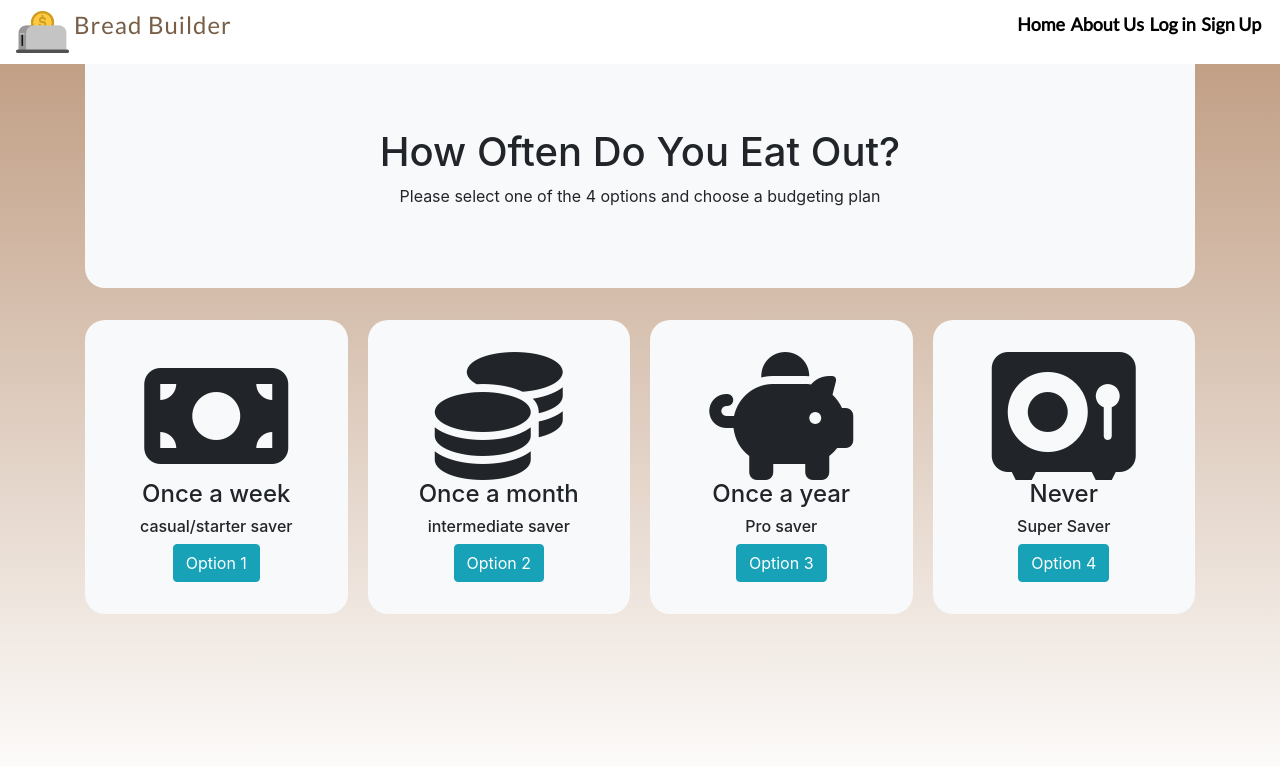
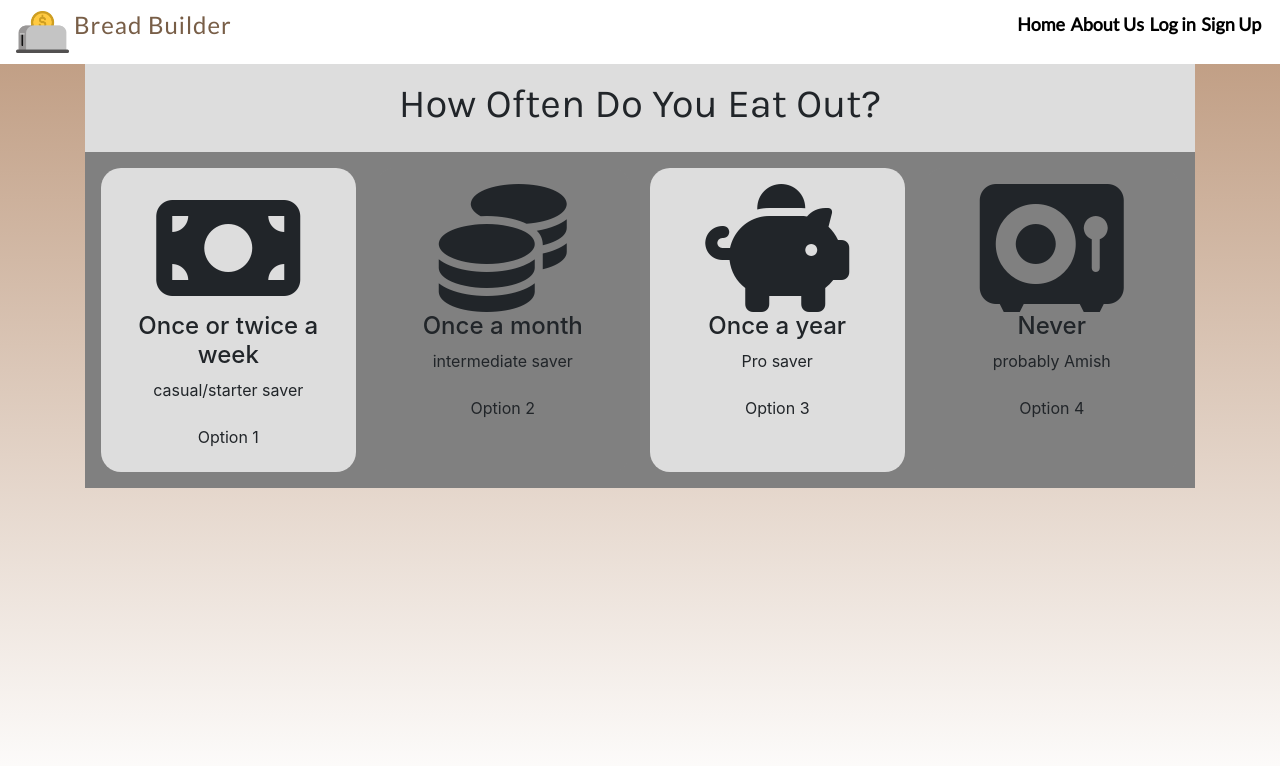
Before and after one commit to NotTheRealKeith/BreadBuilderApp, a Python web app: template BreadBuilderProject/Website/templates/quiz.html in a window 1280 px wide. Shown: the top 766 px of the page. Run offline with Jinja, Linux system fonts and the light colour scheme; the template is opened without the code that fills it, so the values that code supplies are empty; some libraries are stand-ins or nearby versions.

Commit message:
reverting changes
reverting changes to get some old files

```diff
--- a/BreadBuilderProject/Website/auth.py
+++ b/BreadBuilderProject/Website/auth.py
@@ -58,9 +58,13 @@ def signup():
     return render_template("signup.html", user=current_user)
 =======
 
+<<<<<<< HEAD
     return render_template("signup.html", user=current_user)
 
 @auth.route('/quiz')
 def quiz():
     return render_template('home.html')
 >>>>>>> fabf7ffdb717deb247a6419d400e3ef1dcb2bb84
+=======
+    return render_template("signup.html", user=current_user)
+>>>>>>> parent of fabf7ff (Merge pull request #8 from NotTheRealKeith/keith)
--- a/BreadBuilderProject/Website/static/style.css
+++ b/BreadBuilderProject/Website/static/style.css
@@ -110,13 +110,13 @@ nav {
   grid-column-gap: 1em; */
 }
 
-/*.center_text {
+.center_text {
   position: absolute;
-  top: 10%;
+  top: 40%;
   left: 50%;
-}*/
+}
 
-.center_text h3 {
+.center_text h1 {
   color: white;
   font-family: 'Lato', sans-serif;
   font-weight: bold;
@@ -127,15 +127,22 @@ nav {
   border-radius: 25px;
 }
 
+/* WARNING: DELETE THIS SHIT LATER, THIS IS ONLY FOR DIFFERENTIATING */
+.wrapper div {
+  background: gray;
+  padding: 1em;
+}
+
+.wrapper div:nth-child(odd) {
+  background: #ddd;
+  /* WARNING: END */
+}
 
 /* about us page stlying end */
-
 /* quiz styling start */
-
-
-.jumbotron  {
+.header h1 {
   text-align: center;
-  border-radius: 0 0 20px 20px !important;
+  font-family: 'Karla', sans-serif;
 }
 
 .quiz_container {
@@ -145,10 +152,11 @@ nav {
 }
 
 .quiz_option{
-  background: var(--light);
+  background: var(--dark);
   text-align: center;
   padding: 2rem 2rem;
+  box-shadow: var(--primary);
   border-radius: 20px;
 }
 
-/* quiz styling end */
+/* quiz styling start */
--- a/BreadBuilderProject/Website/templates/quiz.html
+++ b/BreadBuilderProject/Website/templates/quiz.html
@@ -6,12 +6,8 @@
 <div class="wrapper">
 
     <!-- quz question -->
-    <div class="jumbotron jumbotron-fluid bg-light">
-        <div class="container">
-            <h1>How Often Do You Eat Out?</h1>
-            <p>Please select one of the 4 options and choose a budgeting plan</p>
-        </div>
-
+    <div class="header">
+        <h1>How Often Do You Eat Out?</h1>
     </div>
 
     <!-- quiz options start -->
@@ -20,122 +16,36 @@
         <!-- option 1: save $10~$20 OR 10-15% of income -->
         <div class="quiz_option option_a">
             <i class="fa-solid fa-money-bill fa-8x"></i>
-            <h4>Once a week</h4>
-            <h6>casual/starter saver</h6>
-            <a href="#" class="btn btn-info" data-toggle="modal" data-target="#myModal">Option 1</a>
-        </div>
-
-        <div id="myModal" class="modal fade" role="dialog">
-            <div class="modal-dialog modal-lg">
-
-                <!-- Modal content-->
-                <div class="modal-content">
-                    <div class="modal-header">
-                        <h4 class="modal-title">Once a Week</h4>
-                    </div>
-                    <div class="modal-body">
-                        <p>The Casual/Starter saver plan. With this budget plan, Bread Builder will automatically put
-                            away 10% of your income hassle-free!</p>
-                    </div>
-                    <div class="modal-footer">
-                        <button type="button" class="btn btn-default" data-dismiss="modal">Close</button>
-                        <button type="button" class="btn btn-success" data-dismiss="modal">Confirm</button>
-                    </div>
-                </div>
-
-            </div>
+            <h4>Once or twice a week</h4>
+            <p>casual/starter saver</p>
+            <a href="#" class="btn">Option 1</a>
         </div>
 
         <!-- option 2: save $100~ OR 30-40% of income -->
         <div class="quiz_option option_b">
             <i class="fa-solid fa-coins fa-8x"></i>
             <h4>Once a month</h4>
-            <h6>intermediate saver</h6>
-            <a href="#" class="btn btn-info" data-toggle="modal" data-target="#myModal2">Option 2</a>
-        </div>
-
-        <div id="myModal2" class="modal fade" role="dialog">
-            <div class="modal-dialog modal-lg">
-
-                <!-- Modal content-->
-                <div class="modal-content">
-                    <div class="modal-header">
-                        <h4 class="modal-title">Once a Month</h4>
-                    </div>
-                    <div class="modal-body">
-                        <p>The Intermediate saver plan. With this budget plan, Bread Builder will automatically put
-                            away 30% of your income hassle-free!</p>
-                    </div>
-                    <div class="modal-footer">
-                        <button type="button" class="btn btn-default" data-dismiss="modal">Close</button>
-                        <button type="button" class="btn btn-success" data-dismiss="modal">Confirm</button>
-                    </div>
-                </div>
-
-            </div>
+            <p>intermediate saver</p>
+            <a href="#" class="btn">Option 2</a>
         </div>
 
         <!-- option 3: save $150 OR 50% of income -->
         <div class="quiz_option option_c">
             <i class="fa-solid fa-piggy-bank fa-8x"></i>
             <h4>Once a year</h4>
-            <h6>Pro saver</h6>
-            <a href="#" class="btn btn-info" data-toggle="modal" data-target="#myModal3">Option 3</a>
-        </div>
-
-        <div id="myModal3" class="modal fade" role="dialog">
-            <div class="modal-dialog modal-lg">
-
-                <!-- Modal content-->
-                <div class="modal-content">
-                    <div class="modal-header">
-                        <h4 class="modal-title">Once a Year</h4>
-                    </div>
-                    <div class="modal-body">
-                        <p>The Pro saver plan. With this budget plan, Bread Builder will automatically put
-                            away 50% of your income hassle-free!</p>
-                    </div>
-                    <div class="modal-footer">
-                        <button type="button" class="btn btn-default" data-dismiss="modal">Close</button>
-                        <button type="button" class="btn btn-success" data-dismiss="modal">Confirm</button>
-                    </div>
-                </div>
-
-            </div>
+            <p>Pro saver</p>
+            <a href="#" class="btn">Option 3</a>
         </div>
 
         <!-- option 4: save $200+ or 80%+ of total income-->
         <div class="quiz_option option_d">
             <i class="fa fa-solid fa-vault fa-8x"></i>
             <h4>Never</h4>
-            <h6>Super Saver</h6>
-            <a href="#" class="btn btn-info" data-toggle="modal" data-target="#myModal4">Option 4</a>
-        </div>
-
-        <div id="myModal4" class="modal fade" role="dialog">
-            <div class="modal-dialog modal-lg">
-
-                <!-- Modal content-->
-                <div class="modal-content">
-                    <div class="modal-header">
-                        <h4 class="modal-title">Never</h4>
-                    </div>
-                    <div class="modal-body">
-                        <p>The Super saver plan. With this budget plan, Bread Builder will automatically put
-                            away 80% or more of your income hassle-free!</p>
-                    </div>
-                    <div class="modal-footer">
-                        <button type="button" class="btn btn-default" data-dismiss="modal">Close</button>
-                        <button type="button" class="btn btn-success" data-dismiss="modal">Confirm</button>
-                    </div>
-                </div>
-
-            </div>
+            <p>probably Amish</p>
+            <a href="#" class="btn">Option 4</a>
         </div>
         <!-- quiz options end -->
-
     </div>
-
 
 </div>
 
```
Also changed, not shown: BreadBuilderProject/Website/static/java.js (+26 -1 lines), BreadBuilderProject/Website/templates/about.html (+9 -18 lines), BreadBuilderProject/Website/views.py (+4 -4 lines).
